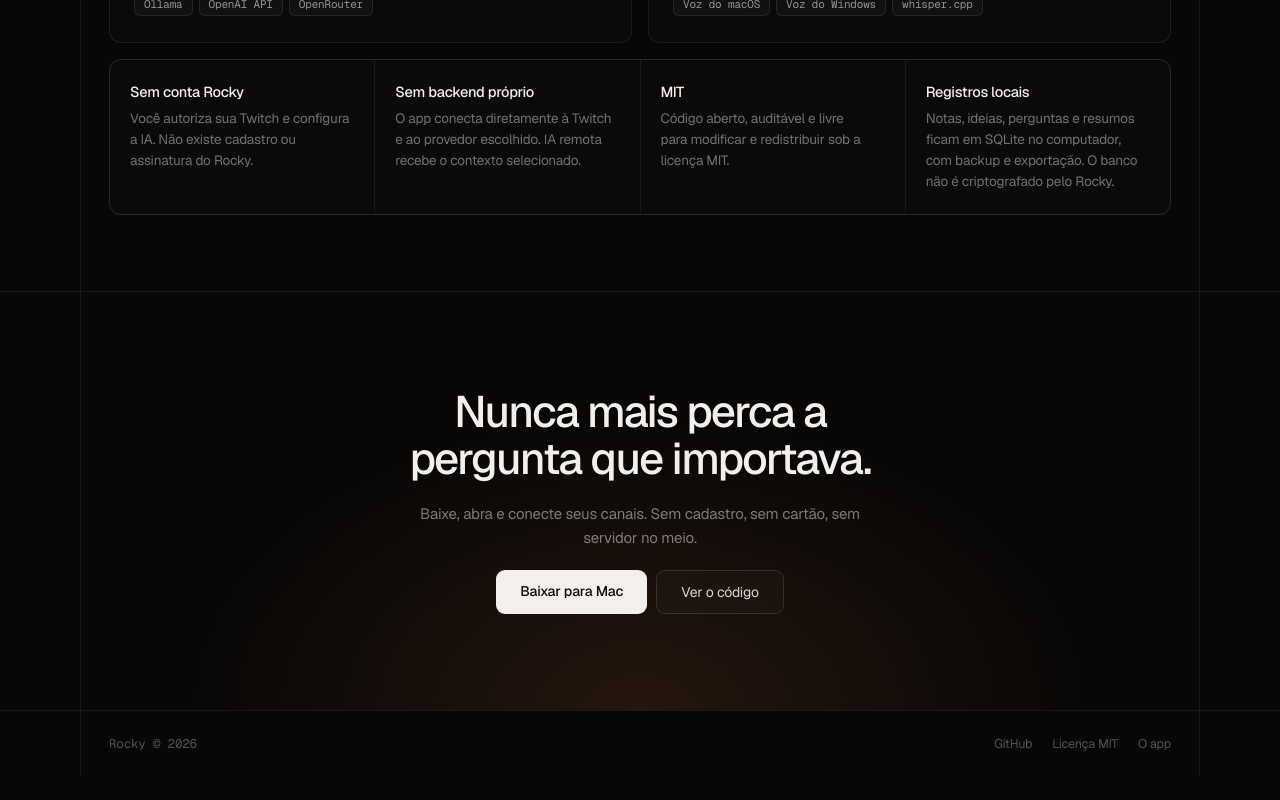
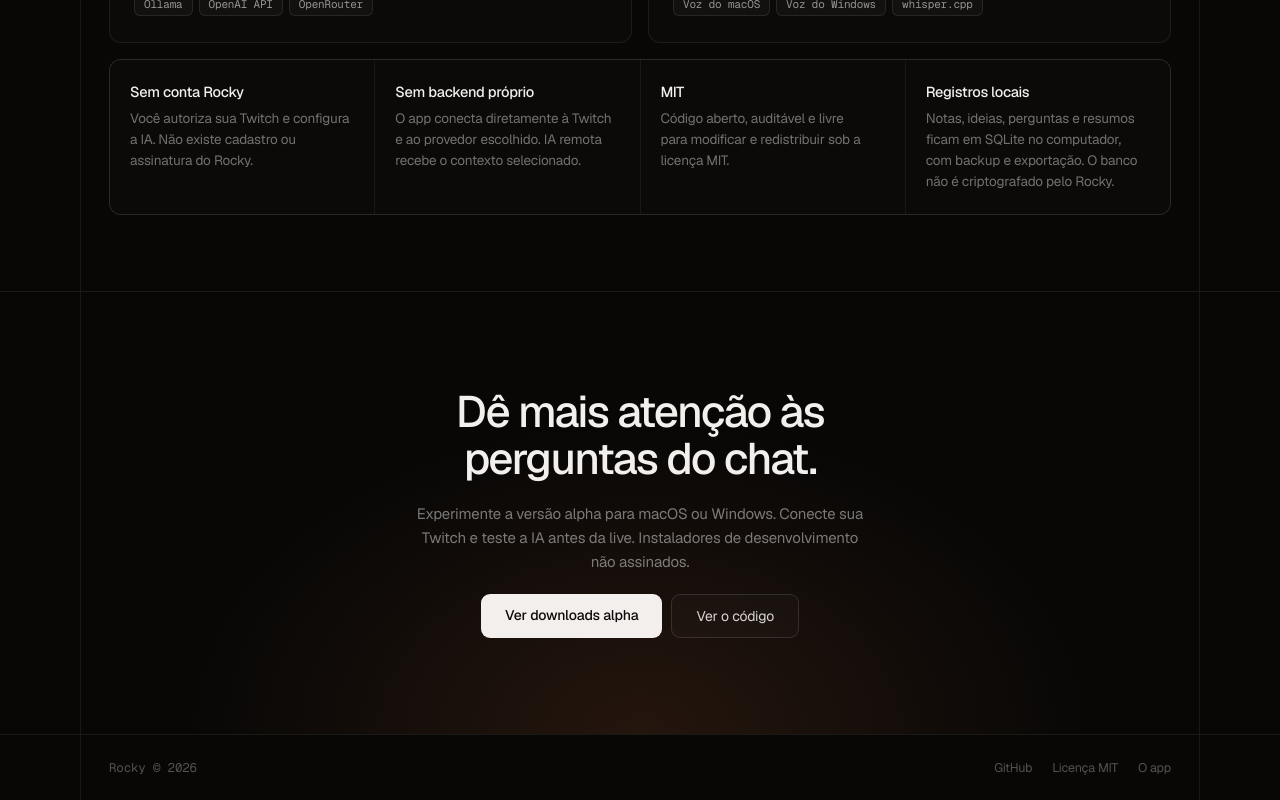
Before and after one commit to opensources-com-br/rocky, a Next.js app in the folder apps/web/: page / in a window 1280 px wide. Shown: the part 3186-3986 px from the top of the page. Before the commit the page ends 3962 px from the top, so only its background shows below. Built offline with nearby package versions, Linux system fonts and the light colour scheme.

Commit message:
feat: correct download expectations

```diff
--- a/apps/web/components/landing/DownloadContent.jsx
+++ b/apps/web/components/landing/DownloadContent.jsx
@@ -3,14 +3,14 @@ export default function DownloadContent() {
   return (<>
 <div style={{"position": "relative", "maxWidth": "1120px", "margin": "0 auto", "padding": "96px 28px", "borderLeft": "1px solid rgba(255,255,255,.07)", "borderRight": "1px solid rgba(255,255,255,.07)", "textAlign": "center", "display": "flex", "flexDirection": "column", "alignItems": "center", "gap": "20px"}}>
 <h2 style={{"margin": "0", "maxWidth": "620px", "fontSize": "44px", "lineHeight": "1.07", "letterSpacing": "-.04em", "fontWeight": "500", "textWrap": "balance"}}>
-{"Nunca mais perca a pergunta que importava."}
+{"Dê mais atenção às perguntas do chat."}
 </h2>
 <p style={{"margin": "0", "maxWidth": "460px", "fontSize": "15px", "lineHeight": "1.6", "color": "rgba(255,255,255,.45)"}}>
-{"Baixe, abra e conecte seus canais. Sem cadastro, sem cartão, sem servidor no meio."}
+{"Experimente a versão alpha para macOS ou Windows. Conecte sua Twitch e teste a IA antes da live. Instaladores de desenvolvimento não assinados."}
 </p>
 <div style={{"display": "flex", "flexWrap": "wrap", "justifyContent": "center", "gap": "9px"}}>
 <a href={"https://github.com/opensources-com-br/rocky/releases"} style={{"padding": "12px 24px", "borderRadius": "9px", "background": "#f2efec", "color": "#0d0b0a", "fontSize": "14px", "fontWeight": "500"}}>
-{"Baixar para Mac"}
+{"Ver downloads alpha"}
 </a>
 <a href={"https://github.com/opensources-com-br/rocky"} style={{"padding": "12px 24px", "borderRadius": "9px", "border": "1px solid rgba(255,255,255,.12)", "background": "rgba(255,255,255,.02)", "color": "rgba(255,255,255,.82)", "fontSize": "14px"}}>
 {"Ver o código"}
```
